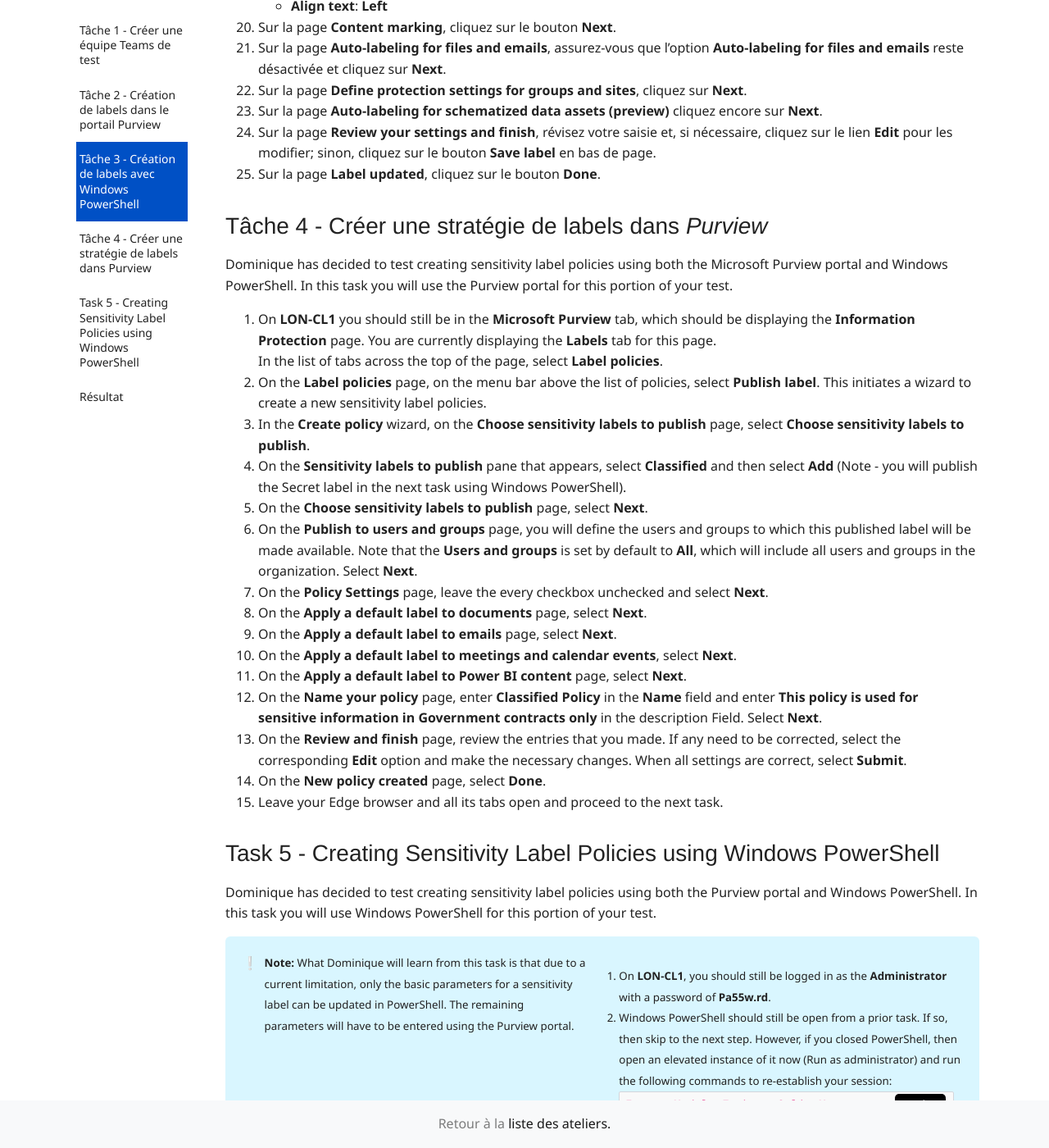
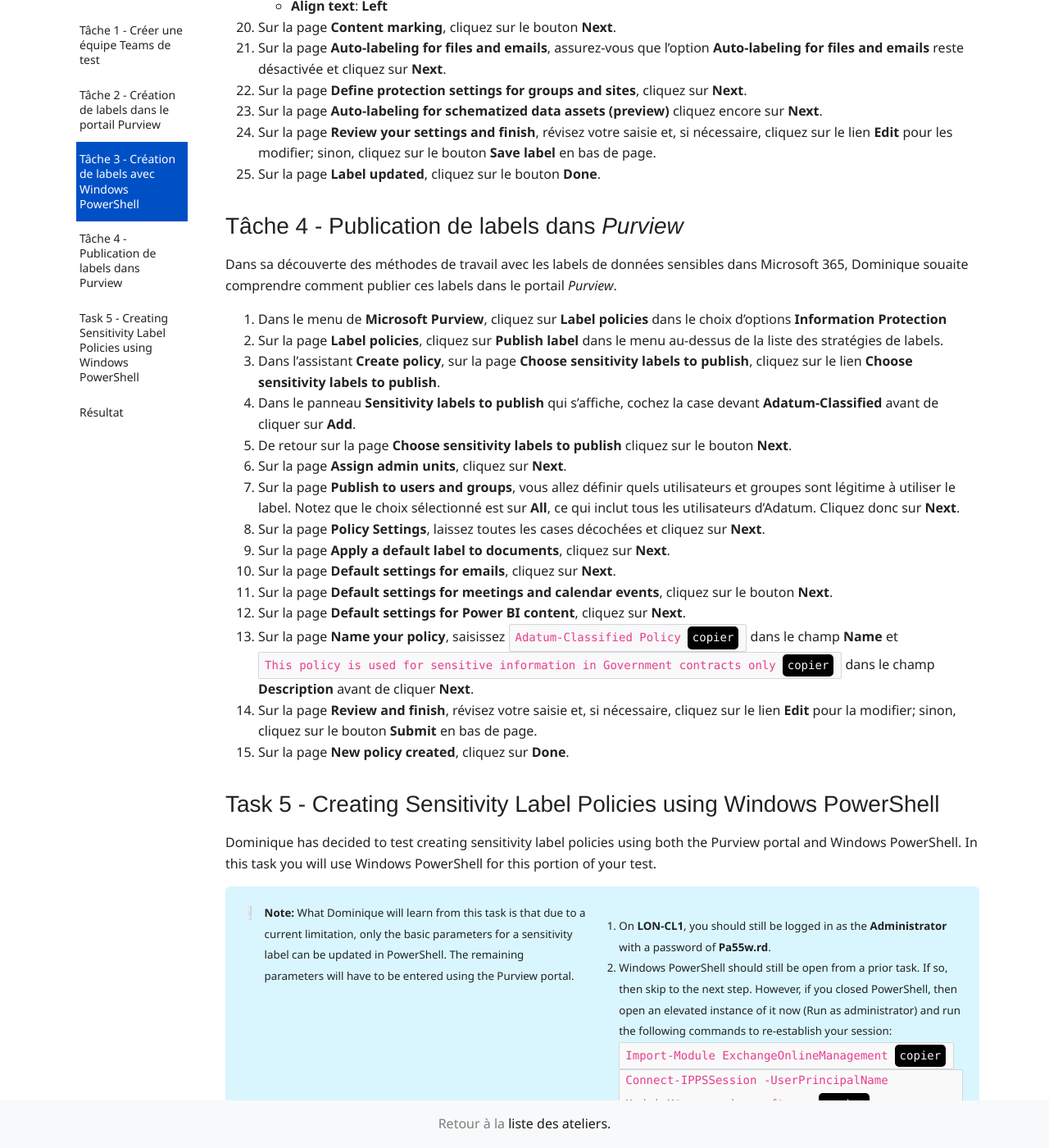
Before and after one commit to renaudwangler/ib-labs, a Jekyll site: the page built from msms030fr/lab10e1.md, in a window 1280 px wide and 1400 px high, scrolled down 5228 px. Shown: the whole window at 82% size. Built offline with Jekyll 4.4.1, drawn with Linux system fonts in a browser that asks for light colours; nearby versions of some CDN libraries; comment, search, counter and statistics services are not loaded; some of the changed text lies outside the part shown.

Commit message:
msms030frl10t4

````diff
--- a/_layouts/stage.html
+++ b/_layouts/stage.html
@@ -58,6 +58,6 @@ layout: default
         window.onload = addCopyButton();
     </script>
     <div id="pageVersion">
-        {{ page.date }}
+        version {{ "now" | date : "%Y%m%d-%H%M" }}
     </div>
 </body>
--- a/msms030fr/lab10e1.md
+++ b/msms030fr/lab10e1.md
@@ -132,24 +132,23 @@ Après avoir testé la création de labels de données sensibles en utilisant le
 1. Sur la page **Review your settings and finish**, révisez votre saisie et, si nécessaire, cliquez sur le lien **Edit** pour les modifier; sinon, cliquez sur le bouton **Save label** en bas de page.
 1. Sur la page **Label updated**, cliquez sur le bouton **Done**.
 
-## Tâche 4 - Créer une stratégie de labels dans *Purview*
-Dominique has decided to test creating sensitivity label policies using both the Microsoft Purview portal and Windows PowerShell. In this task you will use the Purview portal for this portion of your test.
-1. On **LON-CL1** you should still be in the **Microsoft Purview** tab, which should be displaying the **Information Protection** page. You are currently displaying the **Labels** tab for this page.
-	In the list of tabs across the top of the page, select **Label policies**.
-1. On the **Label policies** page, on the menu bar above the list of policies, select **Publish label**. This initiates a wizard to create a new sensitivity label policies.
-1. In the **Create policy** wizard, on the **Choose sensitivity labels to publish** page, select **Choose sensitivity labels to publish**.
-1. On the **Sensitivity labels to publish** pane that appears, select **Classified** and then select **Add** (Note - you will publish the Secret label in the next task using Windows PowerShell).
-1. On the **Choose sensitivity labels to publish** page, select **Next**.
-1. On the **Publish to users and groups** page, you will define the users and groups to which this published label will be made available. Note that the **Users and groups** is set by default to **All**, which will include all users and groups in the organization. Select **Next**.
-1. On the **Policy Settings** page, leave the every checkbox unchecked and select **Next**.
-1. On the **Apply a default label to documents** page, select **Next**.
-1. On the **Apply a default label to emails** page, select **Next**.
-1. On the **Apply a default label to meetings and calendar events**, select **Next**.
-1. On the **Apply a default label to Power BI content** page, select **Next**.
-1. On the **Name your policy** page, enter **Classified Policy** in the **Name** field and enter **This policy is used for sensitive information in Government contracts only** in the description Field. Select **Next**.
-1. On the **Review and finish** page, review the entries that you made. If any need to be corrected, select the corresponding **Edit** option and make the necessary changes. When all settings are correct, select **Submit**.
-1. On the **New policy created** page, select **Done**.
-1. Leave your Edge browser and all its tabs open and proceed to the next task.
+## Tâche 4 - Publication de labels dans *Purview*
+Dans sa découverte des méthodes de travail avec les labels de données sensibles dans Microsoft 365, Dominique souaite comprendre comment publier ces labels dans le portail *Purview*.
+1. Dans le menu de **Microsoft Purview**, cliquez sur **Label policies** dans le choix d'options **Information Protection**
+1. Sur la page **Label policies**, cliquez sur **Publish label** dans le menu au-dessus de la liste des stratégies de labels.
+1. Dans l'assistant **Create policy**, sur la page **Choose sensitivity labels to publish**, cliquez sur le lien **Choose sensitivity labels to publish**.
+1. Dans le panneau **Sensitivity labels to publish** qui s'affiche, cochez la case devant **Adatum-Classified** avant de cliquer sur **Add**.
+1. De retour sur la page **Choose sensitivity labels to publish** cliquez sur le bouton **Next**.
+1. Sur la page **Assign admin units**, cliquez sur **Next**.
+1. Sur la page **Publish to users and groups**, vous allez définir quels utilisateurs et groupes sont légitime à utiliser le label. Notez que le choix sélectionné est sur **All**, ce qui inclut tous les utilisateurs d'Adatum. Cliquez donc sur **Next**.
+1. Sur la page **Policy Settings**, laissez toutes les cases décochées et cliquez sur **Next**.
+1. Sur la page **Apply a default label to documents**, cliquez sur **Next**.
+1. Sur la page **Default settings for emails**, cliquez sur **Next**.
+1. Sur la page **Default settings for meetings and calendar events**, cliquez sur le bouton **Next**.
+1. Sur la page **Default settings for Power BI content**, cliquez sur **Next**.
+1. Sur la page **Name your policy**, saisissez ```Adatum-Classified Policy``` dans le champ **Name** et ```This policy is used for sensitive information in Government contracts only``` dans le champ **Description** avant de cliquer **Next**.
+1. Sur la page **Review and finish**, révisez votre saisie et, si nécessaire, cliquez sur le lien **Edit** pour la modifier; sinon, cliquez sur le bouton **Submit** en bas de page.
+1. Sur la page **New policy created**, cliquez sur **Done**.
 
 ## Task 5 - Creating Sensitivity Label Policies using Windows PowerShell
 Dominique has decided to test creating sensitivity label policies using both the Purview portal and Windows PowerShell. In this task you will use Windows PowerShell for this portion of your test.
````
